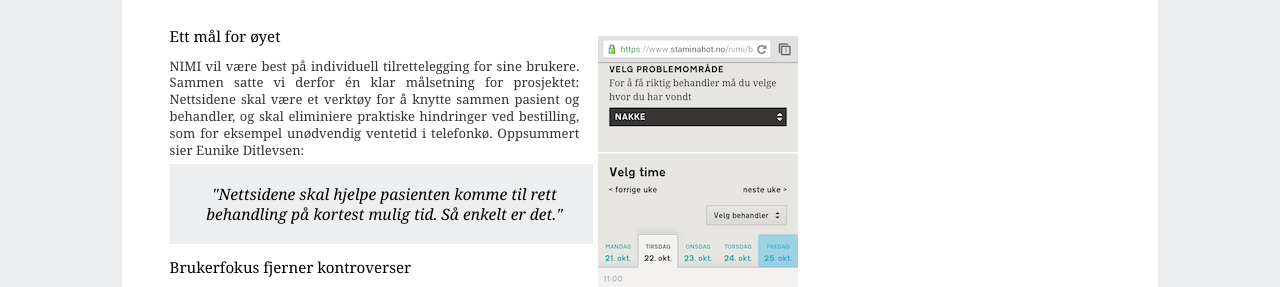
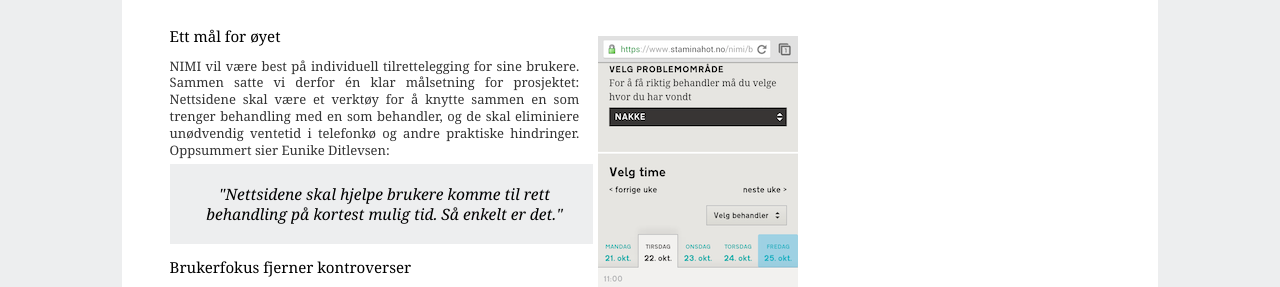
Before and after one commit to therese1g1/iterate.github.com, a Jekyll site: the page built from referanser/nimi/fag/index.html, in a window 1280 px wide. Shown: the part 767-1054 px from the top of the page. Built offline with Jekyll 4.4.1, drawn with Linux system fonts in a browser that asks for light colours.

Commit message:
Pasient -> bruker

```diff
--- a/referanser/nimi/fag/index.html
+++ b/referanser/nimi/fag/index.html
@@ -27,8 +27,8 @@ title: Iterate
 <p style="font-style : italic">NIMI (Norsk Idrettsmedisinsk Institutt) NIMI er markedsledende på forskningsbasert behandling av muskel og skjelett i Norge. De er underlagt Stamina, en nasjonal kjede av trenings- og behandlingstilbud.<div style="background : #EDEEEF; width : 200px; float:right; margin-top : 25pt; margin-left : 10pt; border-left : 4pt solid #fff"><img src="/static/images/nimi-mobildump-200x342.png" /><p style="border-top: 2pt solid #fff; font-style: italic; font-size : smaller; text-align : center">"Eksperimenting var viktigere enn brainstorming", sier Eunike Ditlevsen.</p></div> </p>
 
 <h2>Ett mål for øyet</h2>
-<p>NIMI vil være best på individuell tilrettelegging for sine brukere. Sammen satte vi derfor én klar målsetning for prosjektet: Nettsidene skal være et verktøy for å knytte sammen pasient og behandler, og skal eliminiere praktiske hindringer ved bestilling, som for eksempel unødvendig ventetid i telefonkø. Oppsummert sier Eunike Ditlevsen: </p>
-<div class="quote">"Nettsidene skal hjelpe pasienten komme til rett behandling på kortest mulig tid. Så enkelt er det."</div>
+<p>NIMI vil være best på individuell tilrettelegging for sine brukere. Sammen satte vi derfor én klar målsetning for prosjektet: Nettsidene skal være et verktøy for å knytte sammen en som trenger behandling med en som behandler, og de skal eliminiere unødvendig ventetid i telefonkø og andre praktiske hindringer. Oppsummert sier Eunike Ditlevsen: </p>
+<div class="quote">"Nettsidene skal hjelpe brukere komme til rett behandling på kortest mulig tid. Så enkelt er det."</div>
 
 <h2>Brukerfokus fjerner kontroverser</h2>
 <p>Ditlefsen er Salgs- og markedsleder i NIMI, og hun forteller at det er nokså uvanlig i denne bransjen å gi brukerne kontrollen over timebøkene til fysioterapeuter, leger og andre behandlere. For NIMI var det imidlertid en logisk konsekvens av organisasjonens sterke brukerfokus. "Vi fant ingen grunner til ikke å gjøre dette"</i>, oppsummerer Eunike.<p>
```
